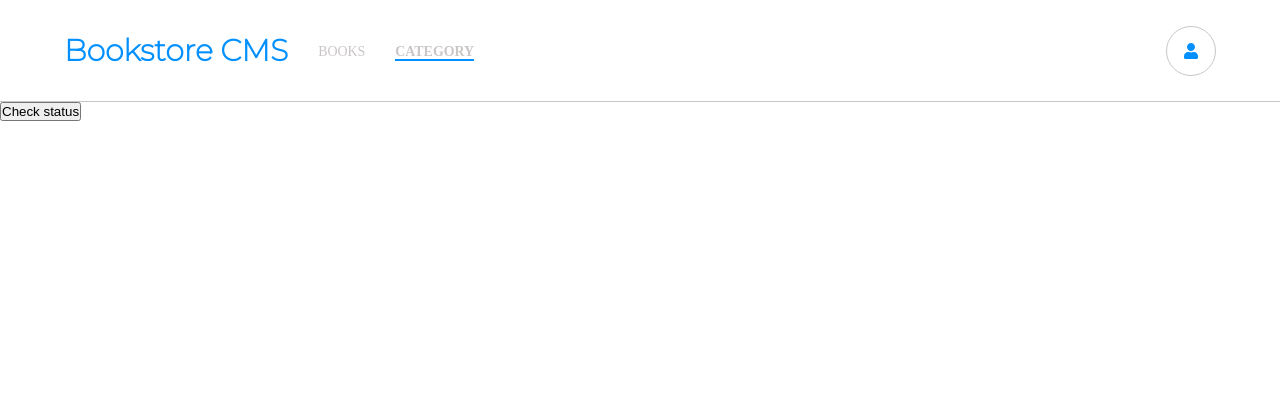
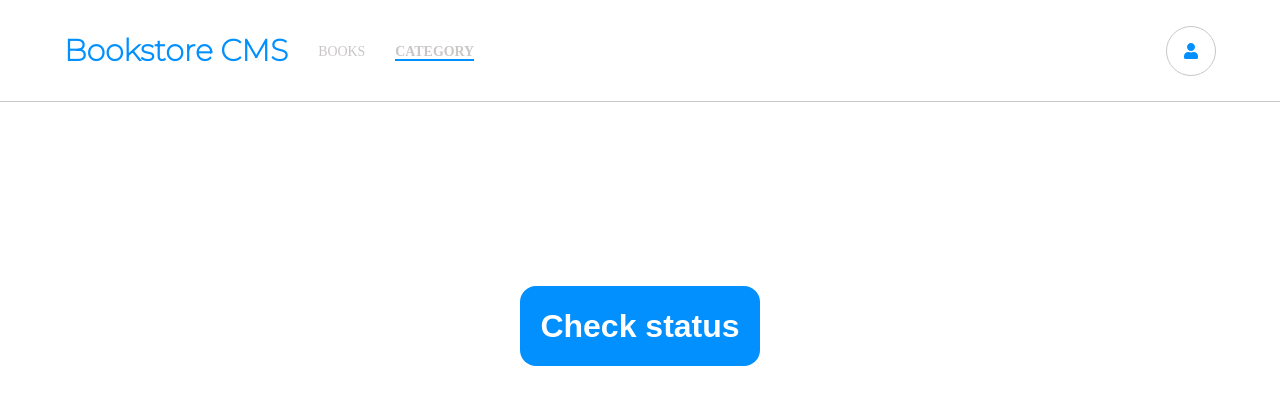
Before and after one commit to Lizdev-05/book-store, a React (Create React App) app: page /categories in a window 1280 px wide. Shown: the top 404 px of the page. Built offline with nearby package versions, Linux system fonts and the light colour scheme; no server answers.

Commit message:
styled the category

```diff
--- a/src/components/BookLists.js
+++ b/src/components/BookLists.js
@@ -7,8 +7,13 @@ const BookLists = () => {
   return (
     <div>
       {books.map((book) => (
-        // eslint-disable-next-line max-len
-        <Book key={book[0]} id={book[0]} title={book[1][0].title} author={book[1][0].author} category={book[1][0].category} />
+        <Book
+          key={book[0]}
+          id={book[0]}
+          title={book[1][0].title}
+          author={book[1][0].author}
+          category={book[1][0].category}
+        />
       ))}
       <AddBook />
     </div>
--- a/src/components/Categories.js
+++ b/src/components/Categories.js
@@ -1,5 +1,6 @@
 import { useDispatch, useSelector } from 'react-redux';
 import { checkBookStatus } from '../redux/categories/Categories';
+import './Category.css';
 
 const Categories = () => {
   const status = useSelector((state) => state.categories);
--- /dev/null
+++ b/src/components/Category.css
@@ -0,0 +1,24 @@
+.check {
+  display: flex;
+  flex-direction: column;
+  gap: 2rem;
+  justify-content: center;
+  align-items: center;
+  height: 60vh;
+}
+
+.check button {
+  border: none;
+  background: #0290ff;
+  color: #fff;
+  font-weight: 700;
+  font-size: 2rem;
+  width: 15rem;
+  height: 5rem;
+  border-radius: 1rem;
+  cursor: pointer;
+}
+
+.check h4 {
+  font-size: 4rem;
+}
```
